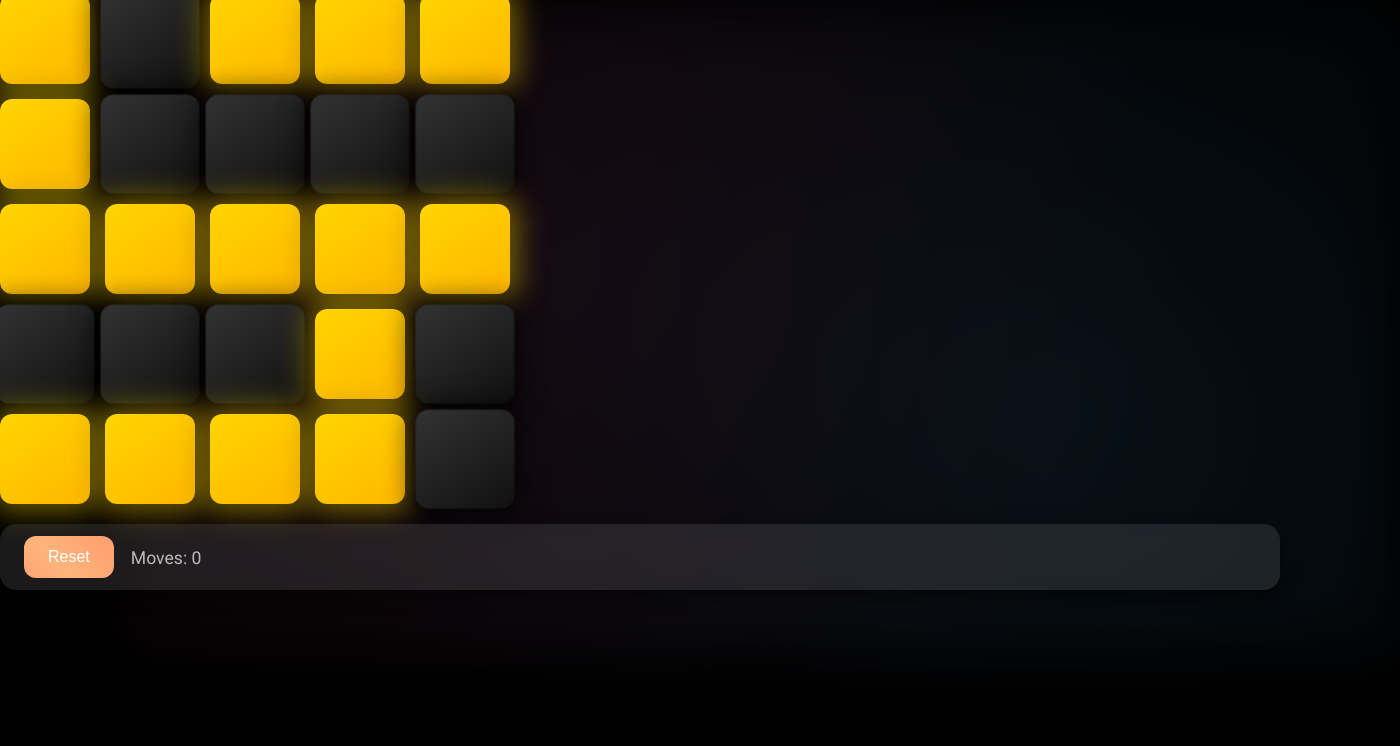
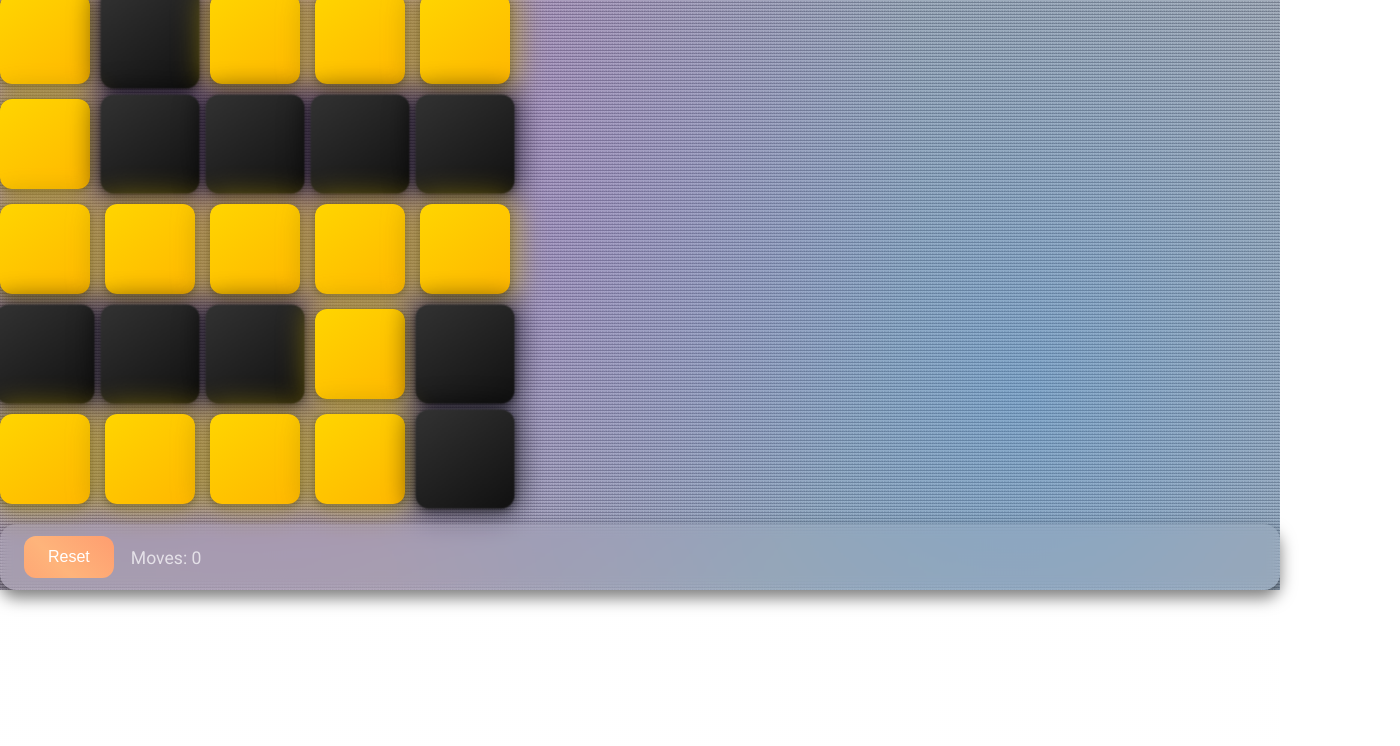
Before and after one commit to 495BC/game, a plain HTML site: page index.html in a window 1280 px wide. Shown: the part 54-800 px from the top of the page, 1400 px wide, since content can reach past the window. Drawn offline with Linux system fonts and the light colour scheme.

Commit message:
Update index.html

```diff
--- a/index.html
+++ b/index.html
@@ -5,208 +5,108 @@
 <title>3D Lights Out – Cosmic Edition</title>
 <link href="https://fonts.googleapis.com/css?family=Roboto:400,500&display=swap" rel="stylesheet">
 <style>
-    * { margin:0; padding:0; box-sizing:border-box; user-select:none; }
-    body {
+*{margin:0;padding:0;box-sizing:border-box;user-select:none;}
+body{
   font-family:'Roboto',sans-serif;
   overflow:hidden;
-      background:#000;
-      position:relative;
+  background:
+    radial-gradient(circle at 20% 30%, rgba(173,61,239,0.3), transparent 60%),
+    radial-gradient(circle at 80% 70%, rgba(30,150,255,0.3), transparent 60%),
+    radial-gradient(circle at 50% 20%, rgba(255,255,255,0.4) 1px, transparent 2px),
+    radial-gradient(circle at 25% 65%, rgba(255,255,255,0.3) 1px, transparent 2px),
+    radial-gradient(circle at 85% 40%, rgba(255,255,255,0.3) 1px, transparent 2px),
+    linear-gradient(135deg, #020111 10%, #191621 100%);
+  background-repeat:no-repeat,no-repeat,repeat,repeat,repeat,no-repeat;
+  background-size:cover,cover,3px 3px,2px 2px,2px 2px,cover;
   color:#fff;
-    }
-    /* Subtle starfield */
-    body::before {
-      content:'';
-      position:absolute; top:0; left:0;
-      width:100%; height:100%;
-      background:
-        radial-gradient(circle, rgba(255,255,255,0.8) .5px, transparent .5px) repeat;
-      background-size:40px 40px;
-      z-index:-2;
-      animation: driftStars 150s linear infinite;
-    }
-    /* Soft nebula */
-    body::after {
-      content:'';
-      position:absolute; top:0; left:0;
-      width:100%; height:100%;
-      background:
-        radial-gradient(circle at 25% 35%, rgba(255,100,180,0.15) 0%, transparent 70%),
-        radial-gradient(circle at 75% 65%, rgba(80,180,255,0.15) 0%, transparent 70%);
-      filter: blur(30px) opacity(0.6);
-      z-index:-1;
-      animation: driftNebula 80s linear infinite reverse;
-    }
-    @keyframes driftStars {
-      from{transform:translate(0,0);}
-      to{transform:translate(-20%,-20%);}
-    }
-    @keyframes driftNebula {
-      from{transform:translate(0,0);}
-      to{transform:translate(10%,10%);}
-    }
-    h1 {
-      position:relative; z-index:1;
-      margin-bottom:10px;
-      font-weight:500; letter-spacing:2px;
-      text-transform:uppercase;
-      animation: glowText 3s ease-in-out infinite;
-    }
-    @keyframes glowText {
-      0%,100% { text-shadow:0 0 10px #fff,0 0 20px #ff0; }
-      50%    { text-shadow:0 0 20px #ff0,0 0 30px #ff0; }
-    }
-    #wrapper {
-      perspective:1200px;
-      z-index:1;
   position:relative;
 }
-    #game {
-      display:grid;
-      grid-template-columns:repeat(5,90px);
-      gap:15px;
+h1{
+  position:relative;z-index:1;margin-bottom:10px;
+  font-weight:500;letter-spacing:2px;text-transform:uppercase;
+  animation:glowText 3s ease-in-out infinite;
 }
-    .cell {
-      width:90px; height:90px;
-      position:relative;
-      transform-style:preserve-3d;
-      transform-origin:center;
+@keyframes glowText{
+  0%,100%{text-shadow:0 0 10px #fff,0 0 20px #ff0;}
+  50%{text-shadow:0 0 20px #ff0,0 0 30px #ff0;}
+}
+#wrapper{perspective:1200px;z-index:1;position:relative;}
+#game{display:grid;grid-template-columns:repeat(5,90px);gap:15px;}
+.cell{
+  width:90px;height:90px;
+  position:relative;transform-style:preserve-3d;transform-origin:center;
   transition:transform .6s cubic-bezier(.25,.8,.25,1),box-shadow .4s;
   cursor:pointer;
 }
-    .cell:hover {
-      transform:scale(1.1) rotateY(5deg);
-      box-shadow:0 8px 16px rgba(0,0,0,.5);
+.cell:hover{transform:scale(1.1) rotateY(5deg);box-shadow:0 8px 16px rgba(0,0,0,.5);}
+.face{
+  position:absolute;width:100%;height:100%;border-radius:12px;
+  backface-visibility:hidden;filter:drop-shadow(0 2px 4px rgba(0,0,0,.6));transform-style:preserve-3d;
 }
-    .face {
-      position:absolute;
-      width:100%; height:100%;
-      border-radius:12px;
-      backface-visibility:hidden;
-      filter:drop-shadow(0 2px 4px rgba(0,0,0,.6));
-      transform-style:preserve-3d;
-    }
-    .front {
+.front{
   background:linear-gradient(145deg,#ffd500,#ffb700);
   transform:translateZ(25px);
   animation:flickerFront 1.5s infinite;
 }
-    .back {
+.back{
   background:linear-gradient(145deg,#333,#111);
   transform:rotateX(180deg) translateZ(25px);
   animation:flickerBack 1.5s infinite;
 }
-    .cell.off {
-      transform:rotateX(180deg) scale(1.1);
+.cell.off{transform:rotateX(180deg) scale(1.1);}
+@keyframes flickerFront{
+  0%,100%{box-shadow:0 0 20px 5px rgba(255,215,0,0.8);}
+  50%{box-shadow:0 0 30px 8px rgba(255,215,0,0.4);}
 }
-    @keyframes flickerFront {
-      0%,100% { box-shadow:0 0 20px 5px rgba(255,215,0,0.8); }
-      50%     { box-shadow:0 0 30px 8px rgba(255,215,0,0.4); }
+@keyframes flickerBack{
+  0%,100%{box-shadow:0 0 15px 3px rgba(0,0,0,0.6);}
+  50%{box-shadow:0 0 25px 5px rgba(0,0,0,0.4);}
 }
-    @keyframes flickerBack {
-      0%,100% { box-shadow:0 0 15px 3px rgba(0,0,0,0.6); }
-      50%     { box-shadow:0 0 25px 5px rgba(0,0,0,0.4); }
-    }
-    #controls {
-      position:relative; z-index:1;
-      margin-top:20px;
-      display:flex; align-items:center;
+#controls{
+  position:relative;z-index:1;margin-top:20px;
+  display:flex;align-items:center;
   background:rgba(255,255,255,0.1);
-      padding:12px 24px;
-      border-radius:16px;
+  padding:12px 24px;border-radius:16px;
   box-shadow:0 8px 16px rgba(0,0,0,0.5);
   backdrop-filter:blur(6px);
 }
-    button {
+button{
   background:linear-gradient(45deg,#ff7e5f,#feb47b,#ff7e5f);
   background-size:300% 300%;
-      padding:12px 24px;
-      border:none; border-radius:12px;
-      color:#fff; font-size:16px; font-weight:500;
-      cursor:pointer;
-      animation:btnGradient 8s ease infinite;
-      transition:transform .2s;
+  padding:12px 24px;border:none;border-radius:12px;
+  color:#fff;font-size:16px;font-weight:500;cursor:pointer;
+  animation:btnGradient 8s ease infinite;transition:transform .2s;
 }
-    button:hover {
-      transform:translateY(-2px) scale(1.05);
+button:hover{transform:translateY(-2px) scale(1.05);}
+@keyframes btnGradient{
+  0%{background-position:0% 50%;}
+  50%{background-position:100% 50%;}
+  100%{background-position:0% 50%;}
 }
-    @keyframes btnGradient {
-      0%   { background-position:0% 50%; }
-      50%  { background-position:100% 50%; }
-      100% { background-position:0% 50%; }
-    }
-    #moves {
+#moves{
   margin-left:20px;
   animation:pulse 2s ease-in-out infinite;
 }
-    @keyframes pulse {
-      0%,100% { transform:scale(1); opacity:1; }
-      50%     { transform:scale(1.1); opacity:0.7; }
+@keyframes pulse{
+  0%,100%{transform:scale(1);opacity:1;}
+  50%{transform:scale(1.1);opacity:0.7;}
 }
 </style>
 </head>
 <body>
 <h1>3D Lights Out</h1>
-  <div id="wrapper">
-    <div id="game"></div>
-  </div>
-  <div id="controls">
-    <button id="reset">Reset</button>
-    <span id="moves">Moves: 0</span>
-  </div>
+<div id="wrapper"><div id="game"></div></div>
+<div id="controls"><button id="reset">Reset</button><span id="moves">Moves: 0</span></div>
 <script>
-    const size = 5,
-          game = document.getElementById('game'),
-          movesDisplay = document.getElementById('moves'),
-          resetBtn = document.getElementById('reset');
-    let cells = [], moves = 0;
-    function init() {
-      moves = 0; updateMoves();
-      game.innerHTML = ''; cells = [];
-      for (let i = 0; i < size; i++) {
-        const row = [];
-        for (let j = 0; j < size; j++) {
-          const cell = document.createElement('div');
-          cell.className = 'cell';
-          cell.dataset.i = i; cell.dataset.j = j;
-          cell.innerHTML = '<div class="face front"></div><div class="face back"></div>';
-          cell.addEventListener('click', onClick);
-          game.appendChild(cell);
-          row.push(cell);
-        }
-        cells.push(row);
-      }
-      scramble();
-    }
-    function toggle(i, j) {
-      if (i<0||j<0||i>=size||j>=size) return;
-      cells[i][j].classList.toggle('off');
-    }
-    function onClickCell(i, j) {
-      toggle(i, j);
-      toggle(i-1, j); toggle(i+1, j);
-      toggle(i, j-1); toggle(i, j+1);
-    }
-    function onClick() {
-      const i = +this.dataset.i, j = +this.dataset.j;
-      onClickCell(i,j); moves++; updateMoves(); checkWin();
-    }
-    function updateMoves() {
-      movesDisplay.textContent = 'Moves: '+moves;
-    }
-    function checkWin() {
-      for (let i=0;i<size;i++)
-        for (let j=0;j<size;j++)
-          if (!cells[i][j].classList.contains('off')) return;
-      setTimeout(()=>alert('You won in '+moves+' moves!'),200);
-    }
-    function scramble() {
-      for (let k=0;k<size*size*3;k++)
-        onClickCell(
-          Math.floor(Math.random()*size),
-          Math.floor(Math.random()*size)
-        );
-      moves=0; updateMoves();
-    }
+const size=5,game=document.getElementById('game'),movesDisplay=document.getElementById('moves'),resetBtn=document.getElementById('reset');
+let cells=[],moves=0;
+function init(){moves=0;updateMoves();game.innerHTML='';cells=[];for(let i=0;i<size;i++){const row=[];for(let j=0;j<size;j++){const cell=document.createElement('div');cell.className='cell';cell.dataset.i=i;cell.dataset.j=j;cell.innerHTML='<div class="face front"></div><div class="face back"></div>';cell.addEventListener('click',onClick);game.appendChild(cell);row.push(cell);}cells.push(row);}scramble();}
+function toggle(i,j){if(i<0||j<0||i>=size||j>=size)return;cells[i][j].classList.toggle('off');}
+function onClickCell(i,j){toggle(i,j);toggle(i-1,j);toggle(i+1,j);toggle(i,j-1);toggle(i,j+1);}
+function onClick(){const i=+this.dataset.i,j=+this.dataset.j;onClickCell(i,j);moves++;updateMoves();checkWin();}
+function updateMoves(){movesDisplay.textContent='Moves: '+moves;}
+function checkWin(){for(let i=0;i<size;i++)for(let j=0;j<size;j++)if(!cells[i][j].classList.contains('off'))return;setTimeout(()=>alert('You won in '+moves+' moves!'),200);}
+function scramble(){for(let k=0;k<size*size*3;k++)onClickCell(Math.floor(Math.random()*size),Math.floor(Math.random()*size));moves=0;updateMoves();}
 resetBtn.addEventListener('click',init);
 init();
 </script>
```
Lines whose indentation alone changed are shown as unchanged.
